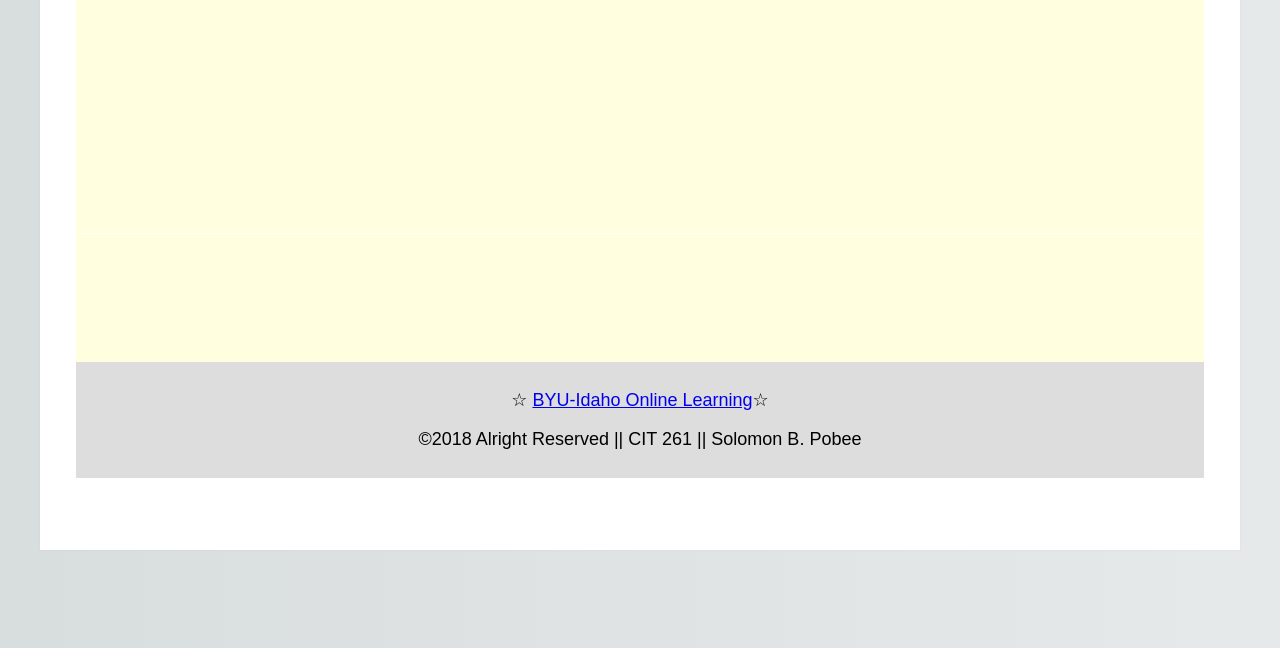
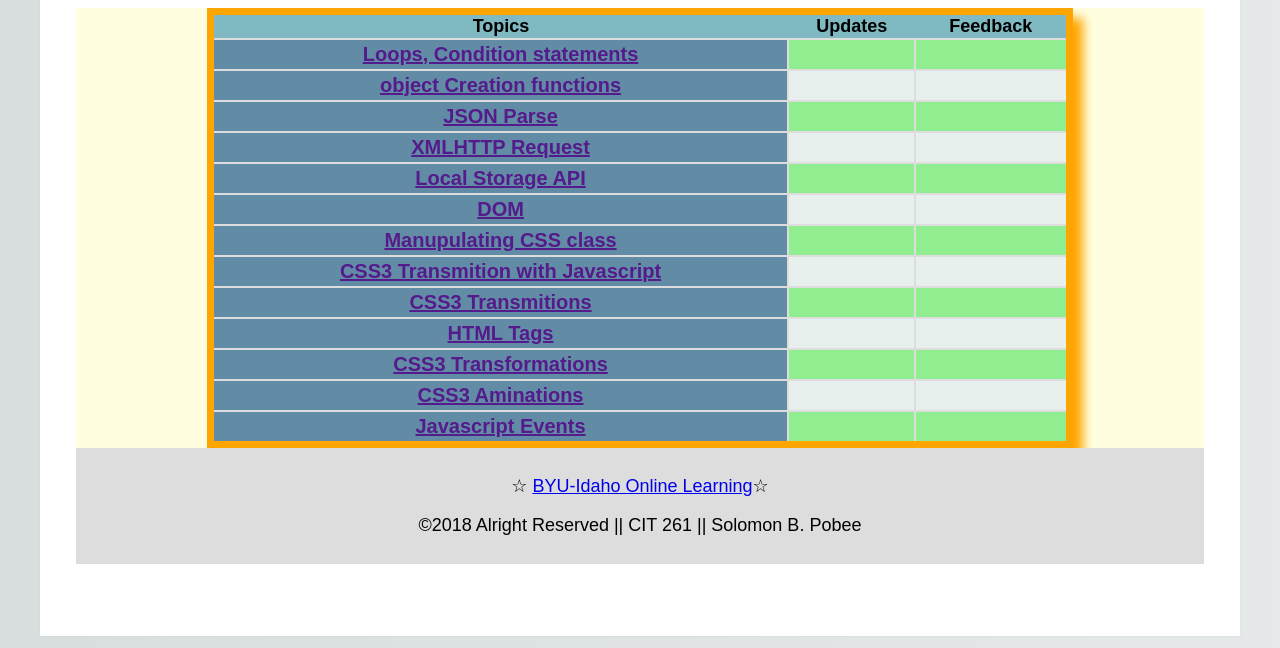
Before and after one commit to jnrpobee/cit261, a plain HTML site: page index.html in a window 1280 px wide. Shown: the part 152-800 px from the top of the page. Drawn offline with Linux system fonts and the light colour scheme.

Commit message:
index
index update

```diff
--- a/index.html
+++ b/index.html
@@ -16,85 +16,99 @@
 <body>
     <header>
         <img src="image/pobee.jpg"  alt="Display-Picture">
-         <h1>Solomon B. Pobee</h1>
+         <h1>Solomon Pobee</h1>
         <h2>Portal for CIT 261</h2>
             <p class="playdis">
 
             </p>
     </header>
 
-    <nav>
-        <ul>
-            <li>
-                <a>
-
-                </a>
-            </li>
-            <li>
-                <a>
-
-                </a>
-            </li>
-            <li>
-                <a>
-
-                </a>
-            </li>
-            <li>
-                <a>
-
-                </a>
-            </li>
-            <li>
-                <a>
-
-                </a>
-            </li>
-            <li>
-                <a>
-
-                </a>
-            </li>
-            <li>
-                <a>
-
-                </a>
-            </li>
-            <li>
-                <a>
-
-                </a>
-            </li>
-            <li>
-                <a>
-
-                </a>
-            </li>
-            <li>
-                <a>
-
-                </a>
-            </li>
-            <li>
-                <a>
-
-                </a>
-            </li>
-            <li>
-                <a>
-
-                </a>
-            </li>
-            </ul>
-        </nav>
 
      <main class="clearfix">
         <div>
+
 
             <p class="leftcol">
 
         </p>
         </div>
+         <table>
+             <thead>
+                 <tr>
+                     <th>Topics</th>
+                     <th>Updates</th>
+                     <th>Feedback</th>
+                 </tr>
+             </thead>
+
+             <tbody>
+                 <tr>
+                     <th><a href="" target="_blank">Loops, Condition statements</a></th>
+                     <td></td>
+                     <td></td>
+                 </tr>
+                  <tr>
+                      <th><a href="" target="_blank">object Creation functions</a></th>
+                     <td></td>
+                     <td></td>
+                 </tr>
+                  <tr>
+                      <th><a href="" target="_blank">JSON Parse</a></th>
+                     <td></td>
+                     <td></td>
+                 </tr>
+                  <tr>
+                      <th><a href="" target="_blank">XMLHTTP Request</a></th>
+                     <td></td>
+                     <td></td>
+                 </tr>
+                  <tr>
+                      <th><a href="" target="_blank">Local Storage API</a></th>
+                     <td></td>
+                     <td></td>
+                 </tr>
+                  <tr>
+                      <th><a href="" target="_blank">DOM</a></th>
+                     <td></td>
+                     <td></td>
+                 </tr>
+                  <tr>
+                      <th><a href="" target="_blank">Manupulating CSS class</a></th>
+                     <td></td>
+                     <td></td>
+                 </tr>
+                  <tr>
+                      <th><a href="" target="_blank">CSS3 Transmition with Javascript</a></th>
+                     <td></td>
+                     <td></td>
+                 </tr>
+                  <tr>
+                      <th><a href="" target="_blank">CSS3 Transmitions</a></th>
+                     <td></td>
+                     <td></td>
+                 </tr>
+                 <tr>
+                     <th><a href="" target="_blank">HTML Tags</a></th>
+                     <td></td>
+                     <td></td>
+                 </tr>
+                  <tr>
+                      <th><a href="" target="_blank">CSS3 Transformations</a></th>
+                     <td></td>
+                     <td></td>
+                 </tr>
+                 <tr>
+                     <th><a href="" target="_blank">CSS3 Aminations</a></th>
+                     <td></td>
+                     <td></td>
+                 </tr>
+                 <tr>
+                     <th><a href="" target="_blank">Javascript Events</a></th>
+                     <td></td>
+                     <td></td>
+                 </tr>
+             </tbody>
+         </table>
             </main>
         <footer>
         <p id="edu">&star; <a href="http://www.byui.edu/online">BYU-Idaho Online Learning</a>&star;</p>
--- a/styles/main.css
+++ b/styles/main.css
@@ -80,6 +80,43 @@ footer {
     padding: .6rem 2%;
     text-align: center;
 }
+/* table content */
+
+table {
+    width: 80%;
+    margin: auto;
+    text-align: center;
+    border-collapse: collapse;
+    border:7px solid orange;
+    box-shadow: 10px 10px 10px orange;
+    font-family: ubuntu, sans-serif;
+    padding: 4px;
+}
+tr:nth-child(odd) {
+    background-color: lightgreen;
+}
+tr:nth-child(even) {
+    background-color: #e7f0ed;
+}
+thead th {
+    color: black;
+    background-color:#7fb9c2;
+
+}
+tbody th {
+    font-size: 20px;
+    background-color: #628ca6;
+    color: white;
+    border: 2px solid #ddd;
+    padding: 3px;
+
+}
+td {
+    font-size: 16px;
+    padding: 6px;
+    border: 2px solid #ddd;
+}
+
 
 
 
```
